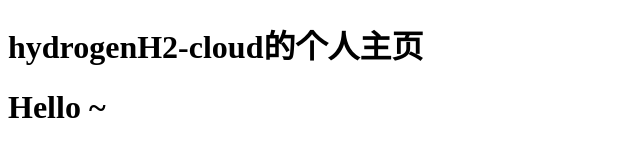
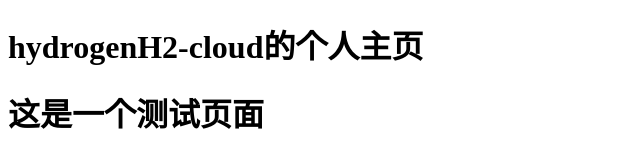
Before and after one commit to hydrogenH2-cloud/hydrogenH2-cloud.github.io, a plain HTML site: page index.html in a window 1280 px wide. Shown: the whole page, without its empty margins (0-640 px from the left). Drawn offline with Linux system fonts and the light colour scheme.

Commit message:
Update index.html

```diff
--- a/index.html
+++ b/index.html
@@ -2,10 +2,10 @@
 <html lang="en">
 <head>
     <meta charset="UTF-8">
-    <title>yaorongke</title>
+    <title>hydrogenH2</title>
 </head>
 <body>
     <h1>hydrogenH2-cloud的个人主页</h1>
-    <h1>Hello ~</h1>
+    <h1>这是一个测试页面</h1>
 </body>
 </html>
```
